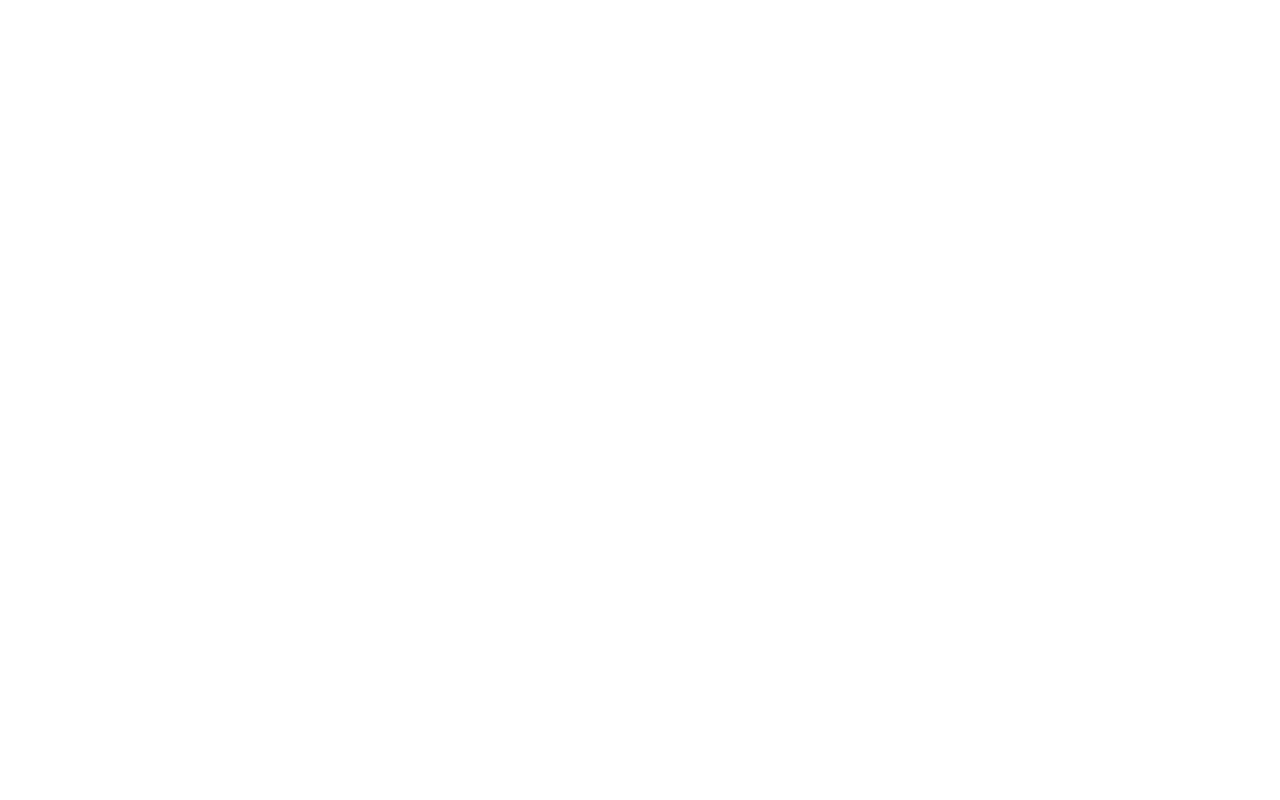
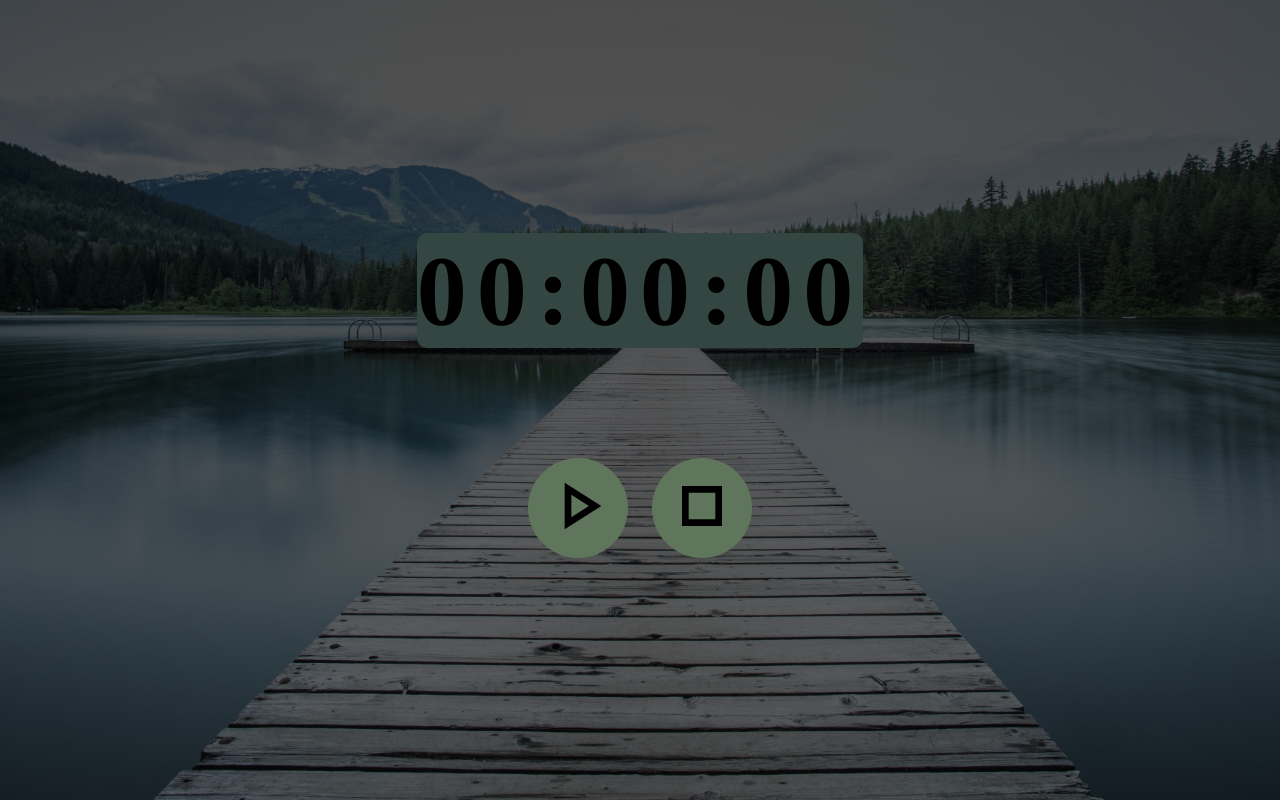
Before and after one commit to ErenCelik96/stop-watch, a plain HTML site: page index.html in a window 1280 px wide. Drawn offline with Linux system fonts and the light colour scheme.

Commit message:
html ve css kodları eklendi

```diff
--- a/index.html
+++ b/index.html
@@ -8,7 +8,14 @@
     <title>Stop Watch</title>
 </head>
 <body>
-
+    <div class="container">
+        <p>00:00:00</p>
+        <div class="button">
+            <button class="play"><img src="./img/play_arrow_black_24dp.svg" alt=""></button>
+            <button class="pause"><img src="./img/pause_black_24dp.svg" alt=""></button>
+            <button class="stop"><img src="./img/stop_black_24dp.svg" alt=""></button>
+        </div>
+    </div>
     <script src="script.js"></script>
 </body>
 </html>
--- a/style.css
+++ b/style.css
@@ -0,0 +1,53 @@
+* {
+    padding: 0;
+    margin: 0;
+    box-sizing: border-box;
+}
+
+body{
+    height: 100vh;
+    width: 100%;
+    display: flex;
+    justify-content: center;
+    align-items: center;
+    background-image:linear-gradient(rgba(0, 0, 0, 0.7), rgba(0, 0, 0, 0.6)),url(./img/background.jpg);
+    background-repeat: no-repeat;
+    background-size: cover;
+    background-position: center;
+}
+
+.container {
+    display: flex;
+    justify-content: center;
+    align-items: center;
+    flex-direction:column;
+}
+
+p {
+    margin-bottom: 100px;
+    background-color:#334641;
+    text-align: center;
+    font-size:100px;
+    font-weight: bold;
+    letter-spacing: 10px;
+    border-radius: 10px;
+}
+
+button {
+    width: 100px;
+    height: 100px;
+    border-radius: 50%;
+    cursor: pointer;
+    background-color: #5F765C;
+    margin: 10px;
+    border:none;
+}
+
+.pause {
+    display: none;
+}
+
+img {
+    width: 80%;
+    width: 80%;
+}
```
Also changed, not shown: img/background.jpg (added), img/pause_black_24dp.svg (added), img/play_arrow_black_24dp.svg (added), img/stop_black_24dp.svg (added).
